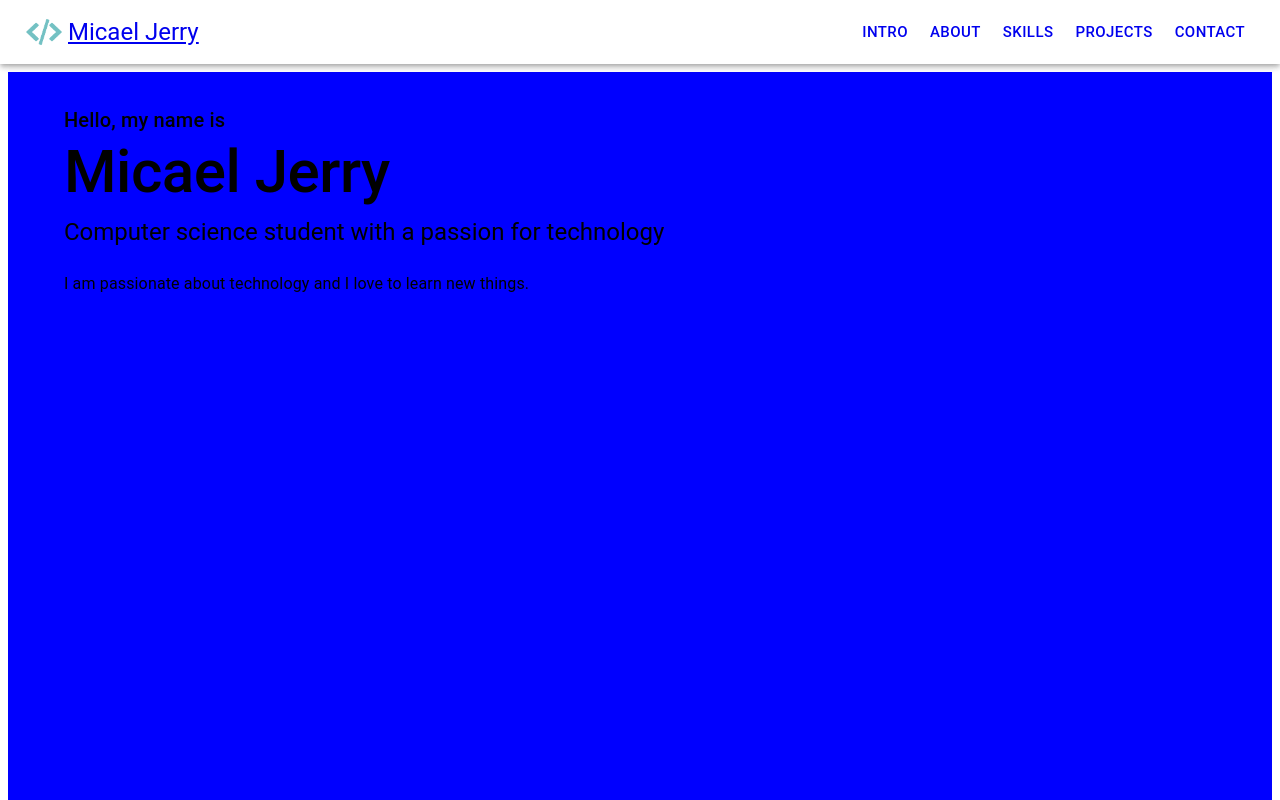
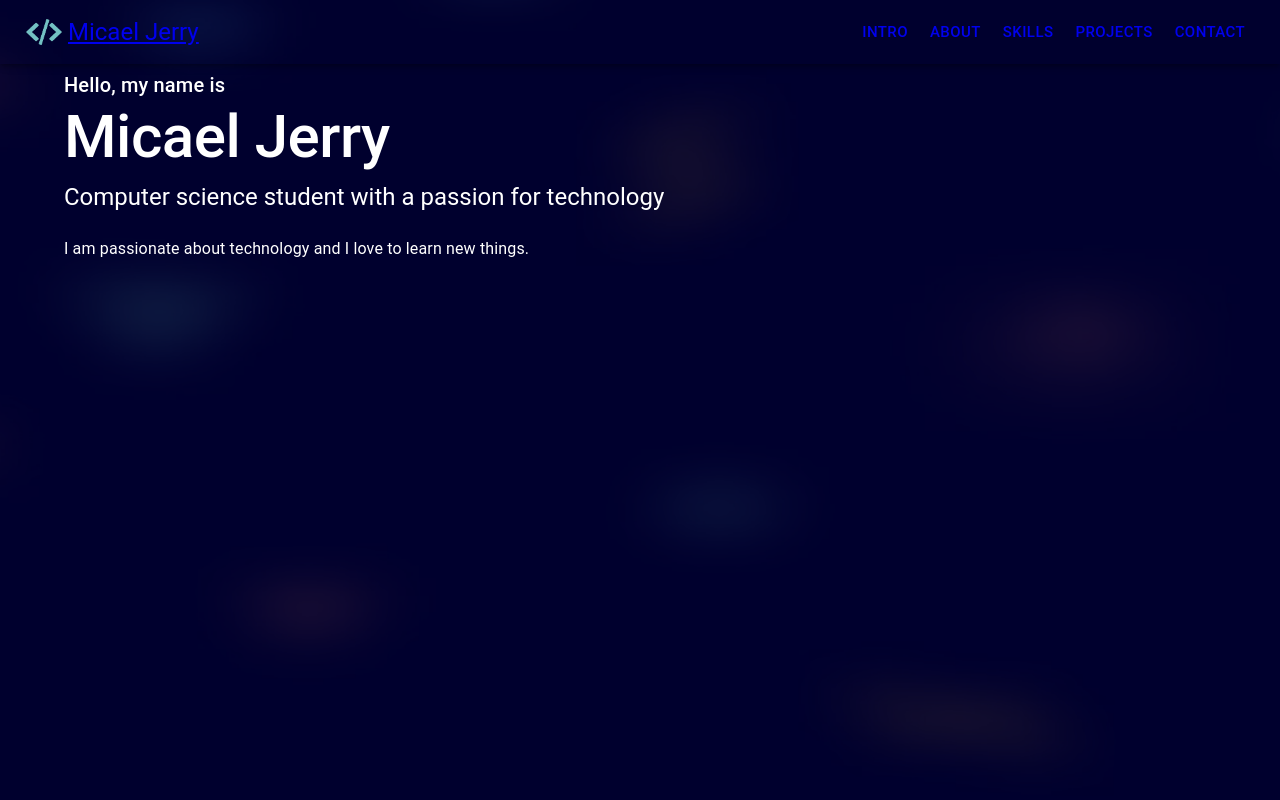
Before and after one commit to micael-jerry/portfolio-micael-jerry, a React (Vite) app: page / in a window 1280 px wide. Shown: the top 800 px of the page. Built offline with nearby package versions, Linux system fonts and the light colour scheme.

Commit message:
fix: background intro

```diff
--- a/src/App.css
+++ b/src/App.css
@@ -1,3 +1,8 @@
 #intro {
-	background-color: blue;
+	background-image: url('./assets/images/blue-gradient-bg.png');
+	background-repeat: no-repeat;
+	background-position: center;
+	background-size: cover;
+
+	color: white
 }
--- a/src/components/Layout/Layout.css
+++ /dev/null
@@ -1,3 +0,0 @@
-#layout {
-	background-color: aqua;
-}
--- a/src/components/Layout/Layout.tsx
+++ b/src/components/Layout/Layout.tsx
@@ -32,7 +32,6 @@ export const Layout: React.FC<LayoutProps> = ({ children }) => {
 				</Toolbar>
 			</AppBar>
 			<Box>
-				<Toolbar />
 				{children}
 			</Box>
 		</div>
--- a/src/main.css
+++ b/src/main.css
@@ -1,3 +1,5 @@
 body {
-	width: 100vh;
+  margin: 0;
+  min-width: 320px;
+  min-height: 100vh;
 }
--- a/src/main.tsx
+++ b/src/main.tsx
@@ -1,6 +1,7 @@
 import React from "react";
 import ReactDOM from "react-dom/client";
 import App from "./App.tsx";
+import "./main.css";
 
 ReactDOM.createRoot(document.getElementById("root")!).render(
 	<React.StrictMode>
--- a/src/sections/intro/IntroSection.tsx
+++ b/src/sections/intro/IntroSection.tsx
@@ -2,7 +2,7 @@ import { Box, Typography } from "@mui/material";
 
 export const IntroSection: React.FC = () => {
 	return (
-		<Box py={4}>
+		<Box pt={"6%"} pb={4}>
 			<Typography variant="h6">Hello, my name is</Typography>
 			<Typography variant="h2" mb={1} fontWeight={500}>
 				Micael Jerry
```
